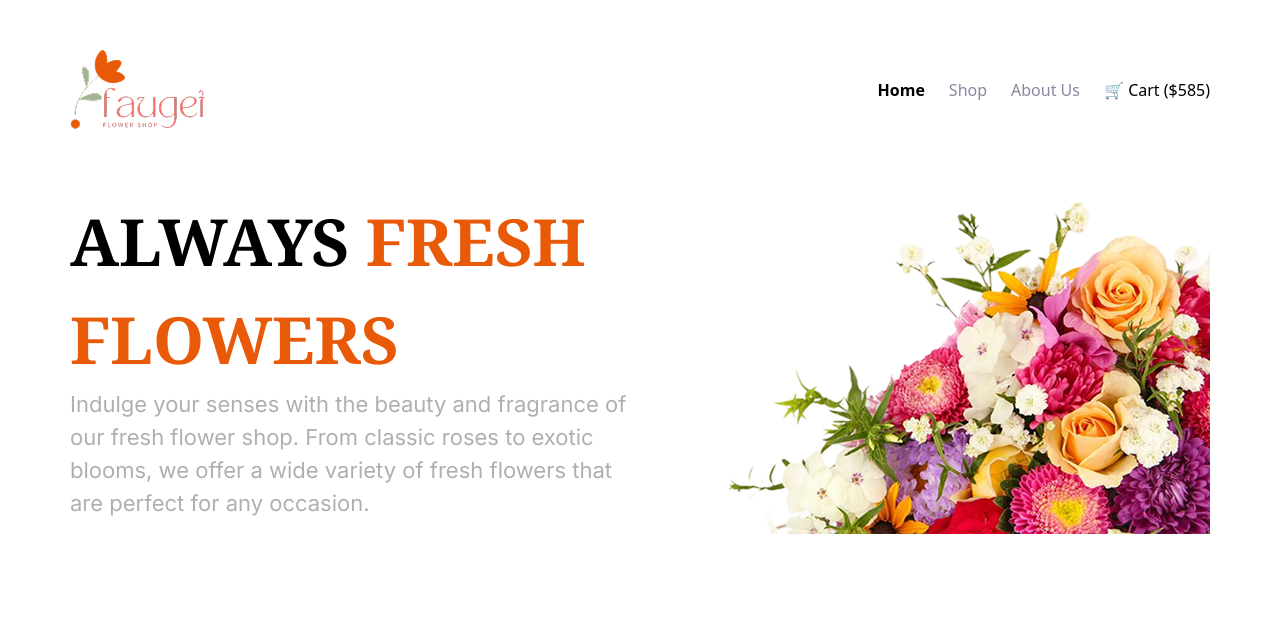
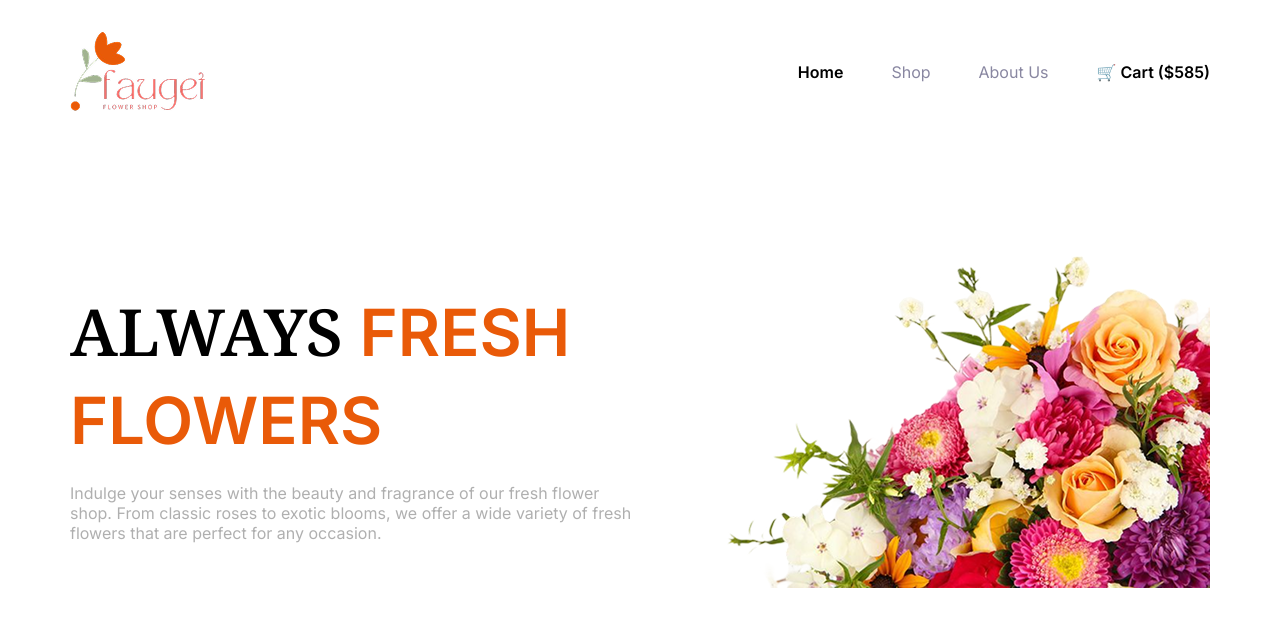
Before and after one commit to Abdullah-Al-Naeim/responsive-flower-assignment-2, a plain HTML site: page index.html in a window 1280 px wide. Drawn offline with nearby package versions, Linux system fonts and the light colour scheme.

Commit message:
re-added header section using vanila css excluding tailwind

```diff
--- a/index.html
+++ b/index.html
@@ -3,57 +3,38 @@
     <head>
         <meta charset="UTF-8">
         <meta name="viewport" content="width=device-width, initial-scale=1.0">
+        <link rel="stylesheet" href="style/style.css">
         <link rel="shortcut icon" href="assets/icons8-flower-48.png"
             type="image/x-icon">
-        <script
-            src="https://cdn.jsdelivr.net/npm/@tailwindcss/browser@4"></script>
-        <link rel="stylesheet" href="style/style.css">
         <title>Flower</title>
     </head>
     <body>
         <header>
-            <!-- banner container -->
-            <section class>
-                <!-- navigation bar -->
-                <nav
-                    class="flex justify-between items-center py-[18px] gap-[48px] my-[30px]">
-                    <img src="assets/logo.png" alt="Logo"
-                        class="h-auto w-[135px]">
-                    <ul
-                        class="md:flex gap-6">
-                        <li class="hidden md:flex font-bold"><a href="#"
-                                class="hover:text-orange-600 ">Home</a></li>
-                        <li class="hidden md:flex nav-color"><a href="#"
-                                class="hover:text-orange-600">Shop</a></li>
-                        <li class="hidden md:flex nav-color"><a href="#"
-                                class="hover:text-orange-500">About
-                                Us</a></li>
-                        <li class="font-medium"><a href="#"
-                                class="flex items-center gap-2 hover:text-orange-600">
-                                <!-- <img class="w-fit" src="assets/icons8-cart-48.png" alt="">Cart ($585) -->
-                                🛒 Cart ($585)
-                            </a></li>
+            <!-- navigation -->
+            <nav class="navbar">
+                <img src="assets/logo.png" alt>
+                <ul class="nav-items">
+                    <li class="nav-item bold"><a href
+                            class="nav-links">Home</a></li>
+                    <li class="nav-item"><a href
+                            class=" nav-links nav-link">Shop</a></li>
+                    <li class="nav-itemz"><a href
+                            class="nav-links nav-link">About Us</a></li>
+                    <li class="nav-item bold"><a href class="nav-linkz">🛒 Cart
+                            ($585)
+                            <!-- <img class="w-fit" src="assets/icons8-cart-48.png" alt="">Cart ($585) --></a></li>
                 </ul>
             </nav>
 
-                <!-- banner section -->
-                <section
-                    class="flex flex-col md:flex-row mt-[120px] banner items-center">
-
-                    <div class="w-full md:w-1/2 md:order-last">
-                        <img src="assets/hero-flower.png" alt="Flowers"
-                            class="object-cover w-full">
-                    </div>
-
-                    <div class="w-full md:w-1/2 mt-8 md:mt-0">
-                        <h1
-                            class="text-[1.5rem] md:text-[4.0625rem] noto-serif-font">
-                            ALWAYS <span class="second-color">FRESH
+            <!-- banner -->
+            <section class="banner-container">
+                <div class="banner-details">
+                    <h1 class="banner-title noto-serif-font">
+                        ALWAYS <span class="second-color">FRESH<br class="break">
                             FLOWERS</span>
                     </h1>
                     <div>
-                            <p
-                                class="text-[0.875rem] md:text-[1.375rem] para-color inter-text">
+                        <p class="banner-description para-color">
                             Indulge your senses with the beauty and
                             fragrance of
                             our fresh flower shop.
@@ -64,8 +45,12 @@
                         </p>
                     </div>
                 </div>
+                <div class="">
+                    <img src="assets/hero-flower.png" alt="Flowers"
+                        class="banner-image">
+                </div>
             </section>
-            </section>
+
         </header>
 
         <main>
--- a/style/style.css
+++ b/style/style.css
@@ -1,44 +1,144 @@
+@import url('https://fonts.googleapis.com/css2?family=Noto+Serif:ital,wght@0,100..900;1,100..900&display=swap');
+@import url('https://fonts.googleapis.com/css2?family=Inter:ital,opsz,wght@0,14..32,100..900;1,14..32,100..900&display=swap');
 
-@import url('https://fonts.googleapis.com/css2?family=Noto+Serif:ital,wght@0,100..900;1,100..900&display=swap');
-@import url('https://fonts.googleapis.com/css2?family=Inter:wght@400;700&family=Noto+Serif:wght@400;700&display=swap');
+.noto-serif-font {
+    font-family: "Noto Serif", serif;
+    font-optical-sizing: auto;
+    font-weight: 600;
+    font-style: normal;
+    font-variation-settings:
+        "wdth" 100;
+}
+
+.inter-font {
+    font-family: "Inter", sans-serif;
+    font-optical-sizing: auto;
+    font-weight: 400;
+    font-style: normal;
+}
+
+* {
+    font-family: "Inter", sans-serif;
+}
+
+body {
+    max-width: 1140px;
+    margin: 0 auto;
+}
 
 
-.inter-text {
-  font-family: "Inter", sans-serif;
-  font-optical-sizing: auto;
-  font-weight: 400;
-  font-style: normal;
+/* shared style */
+.second-color {
+    color: rgba(233, 90, 8, 1);
 }
-.noto-serif-font {
-  font-family: "Noto Serif", serif;
-  font-optical-sizing: auto;
-  font-weight: 700;
-  font-style: normal;
-  font-variation-settings:
-    "wdth" 100;
+
+.para-color {
+    color: #00000050;
+}
+
+.bold {
+    font-weight: 600;
+}
+
+/* header */
+
+
+/* nav */
+nav {
+    display: flex;
+    justify-content: space-between;
+    align-items: center;
+    margin: 30px auto 120px auto;
+}
+
+nav ul {
+    margin: 0;
+    padding: 0;
+    display: flex;
+    align-items: center;
+    gap: 48px;
+}
+
+nav ul li {
+    list-style: none;
+    margin: 0;
+}
+
+nav ul li a {
+    text-decoration: none;
+    color: black;
+}
+
+nav ul .nav-link {
+    color: #8987A1;
+}
+
+/* banner */
+.banner-container {
+    display: flex;
+
+}
+
+.break {
+    display: none;
+}
+
+.banner-title {
+    font-size: 4.0625rem;
+    margin-bottom: 20px;
 }
 
 
 
-/* shared style */
-.second-color{
-    color:rgba(233, 90, 8, 1);
+
+
+@media screen and (max-width:576px) {
+    body {
+    margin: 20px;
 }
-.para-color{
-    color: #00000050;
-}
-.nav-color{
-    color: #8987A1;
+    .nav-links {
+        display: none;
+    }
+
+    .banner-container {
+        display: flex;
+        flex-direction: column-reverse;
+    }
+
+    .break {
+        display: block;
+    }
+
+    .banner-title {
+        font-size: 1.3rem;
+        margin-bottom: 10px;
+    }
+
+    .banner-image {
+        width: 100%;
+    }
+
+
+
 }
 
-section{
-    max-width: 1140px;
-    margin: 0 auto;
-}
 
-/* header */
-header{
-    margin: 0 auto;
+
+
+
+
+
+
+
+
+
+
+
+
+
+
+
+
+@media screen and (min-width:577px) and (max-width:992px) {
 
 }
-/* banner */
--- a/tailwind.init.css
+++ /dev/null
@@ -1 +0,0 @@
-@import "tailwindcss"
```
Lines whose indentation alone changed are shown as unchanged.
